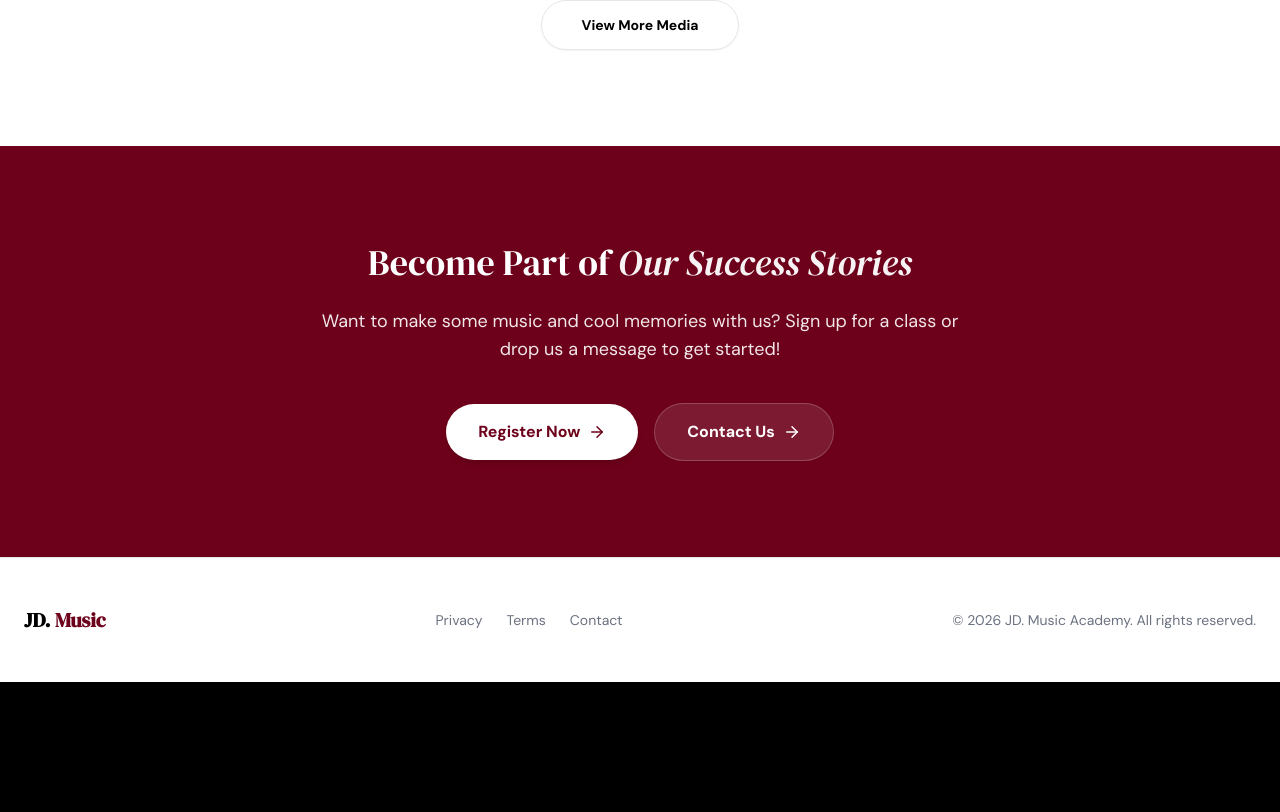
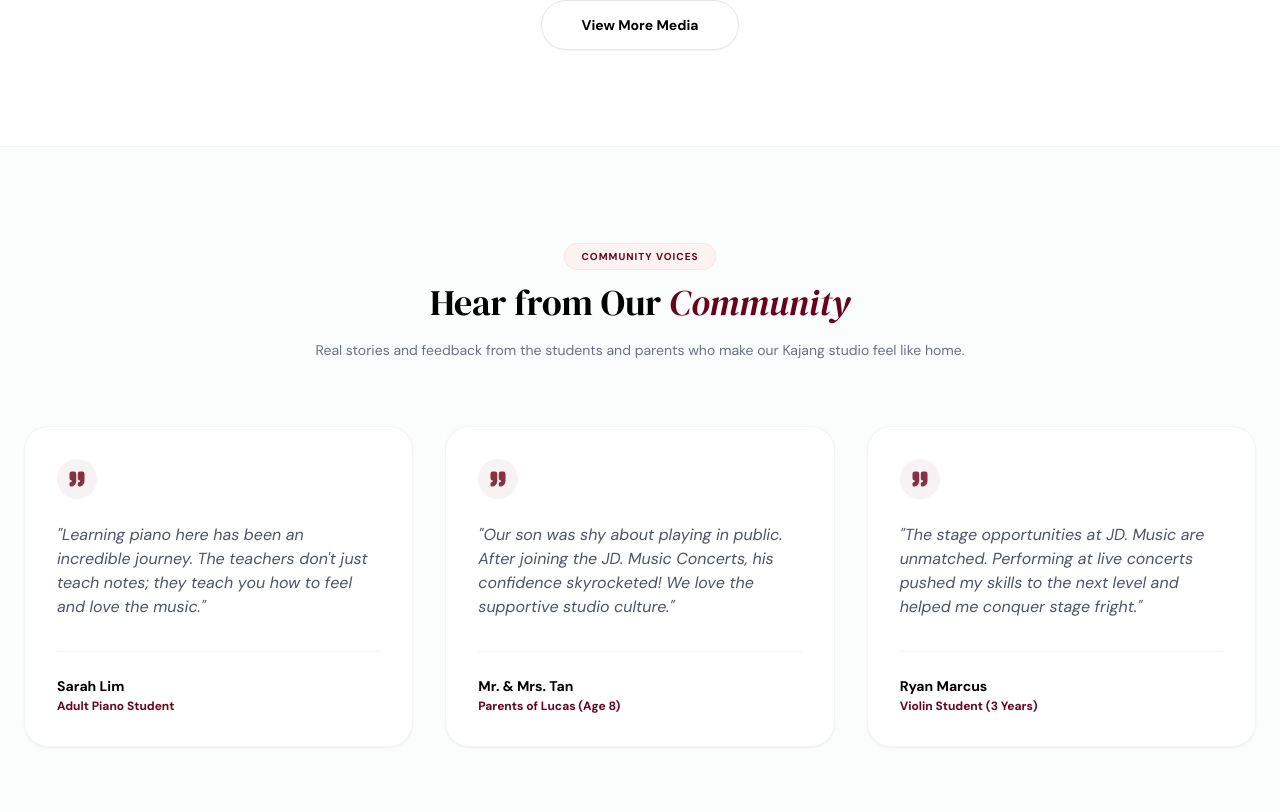
Before and after one commit to josephloochunhoe/jdmusicwebsite, a React (Vite) app: page /student-life in a window 1280 px wide. Shown: the part 2528-3340 px from the top of the page. Before the commit the page ends 3210 px from the top, so only its background shows below. Built offline with nearby package versions, Linux system fonts and the light colour scheme; a web font is replaced by a local one.

Commit message:
feat: added premium Student Testimonials section on StudentLife page

```diff
--- a/src/pages/StudentLife.jsx
+++ b/src/pages/StudentLife.jsx
@@ -1,5 +1,5 @@
 import React, { useState } from 'react';
-import { Calendar, Music, Image, ArrowRight, ChevronRight, ChevronLeft, X } from 'lucide-react';
+import { Calendar, Music, Image, ArrowRight, ChevronRight, ChevronLeft, X, Quote } from 'lucide-react';
 import { Link } from 'react-router-dom';
 import rockfestImage from '../assets/events/rockfest.jpeg';
 import vdrumsImage from '../assets/events/vdrums.jpg';
@@ -320,6 +320,73 @@ const StudentLife = () => {
         </div>
       </section>
 
+      {/* STUDENT TESTIMONIALS SECTION */}
+      <section className="py-24 bg-gray-50/60 border-t border-b border-gray-100">
+        <div className="max-w-7xl mx-auto px-6">
+          <div className="text-center max-w-2xl mx-auto mb-16">
+            <span className="text-[10px] font-bold text-jd-burgundy uppercase tracking-widest bg-red-50 px-4 py-1.5 rounded-full border border-red-100">
+              Community Voices
+            </span>
+            <h2 className="text-3xl md:text-4xl font-serif text-jd-black mt-4 mb-4">
+              Hear from Our <span className="text-jd-burgundy italic">Community</span>
+            </h2>
+            <p className="text-sm text-gray-500 leading-relaxed">
+              Real stories and feedback from the students and parents who make our Kajang studio feel like home.
+            </p>
+          </div>
+
+          <div className="grid grid-cols-1 md:grid-cols-3 gap-8">
+            {/* Testimonial 1 */}
+            <div className="group bg-white p-8 rounded-3xl border border-gray-100 shadow-sm hover:shadow-md hover:-translate-y-1.5 transition-all duration-300 flex flex-col justify-between">
+              <div>
+                <div className="w-10 h-10 rounded-full bg-jd-burgundy/5 text-jd-burgundy flex items-center justify-center mb-6 group-hover:scale-110 transition-transform duration-300">
+                  <Quote size={18} fill="currentColor" className="opacity-80" />
+                </div>
+                <p className="text-sm md:text-base text-gray-600 italic leading-relaxed mb-6">
+                  "Learning piano here has been an incredible journey. The teachers don't just teach notes; they teach you how to feel and love the music."
+                </p>
+              </div>
+              <div className="border-t border-gray-100 pt-6 mt-2">
+                <h4 className="text-sm font-bold text-jd-black">Sarah Lim</h4>
+                <p className="text-xs font-semibold text-jd-burgundy mt-0.5">Adult Piano Student</p>
+              </div>
+            </div>
+
+            {/* Testimonial 2 */}
+            <div className="group bg-white p-8 rounded-3xl border border-gray-100 shadow-sm hover:shadow-md hover:-translate-y-1.5 transition-all duration-300 flex flex-col justify-between">
+              <div>
+                <div className="w-10 h-10 rounded-full bg-jd-burgundy/5 text-jd-burgundy flex items-center justify-center mb-6 group-hover:scale-110 transition-transform duration-300">
+                  <Quote size={18} fill="currentColor" className="opacity-80" />
+                </div>
+                <p className="text-sm md:text-base text-gray-600 italic leading-relaxed mb-6">
+                  "Our son was shy about playing in public. After joining the JD. Music Concerts, his confidence skyrocketed! We love the supportive studio culture."
+                </p>
+              </div>
+              <div className="border-t border-gray-100 pt-6 mt-2">
+                <h4 className="text-sm font-bold text-jd-black">Mr. & Mrs. Tan</h4>
+                <p className="text-xs font-semibold text-jd-burgundy mt-0.5">Parents of Lucas (Age 8)</p>
+              </div>
+            </div>
+
+            {/* Testimonial 3 */}
+            <div className="group bg-white p-8 rounded-3xl border border-gray-100 shadow-sm hover:shadow-md hover:-translate-y-1.5 transition-all duration-300 flex flex-col justify-between">
+              <div>
+                <div className="w-10 h-10 rounded-full bg-jd-burgundy/5 text-jd-burgundy flex items-center justify-center mb-6 group-hover:scale-110 transition-transform duration-300">
+                  <Quote size={18} fill="currentColor" className="opacity-80" />
+                </div>
+                <p className="text-sm md:text-base text-gray-600 italic leading-relaxed mb-6">
+                  "The stage opportunities at JD. Music are unmatched. Performing at live concerts pushed my skills to the next level and helped me conquer stage fright."
+                </p>
+              </div>
+              <div className="border-t border-gray-100 pt-6 mt-2">
+                <h4 className="text-sm font-bold text-jd-black">Ryan Marcus</h4>
+                <p className="text-xs font-semibold text-jd-burgundy mt-0.5">Violin Student (3 Years)</p>
+              </div>
+            </div>
+          </div>
+        </div>
+      </section>
+
       {/* FINAL PAGE ACTION CTA */}
       <section className="py-24 bg-jd-burgundy text-white border-t border-red-900/10">
         <div className="max-w-4xl mx-auto px-6 text-center">
```
